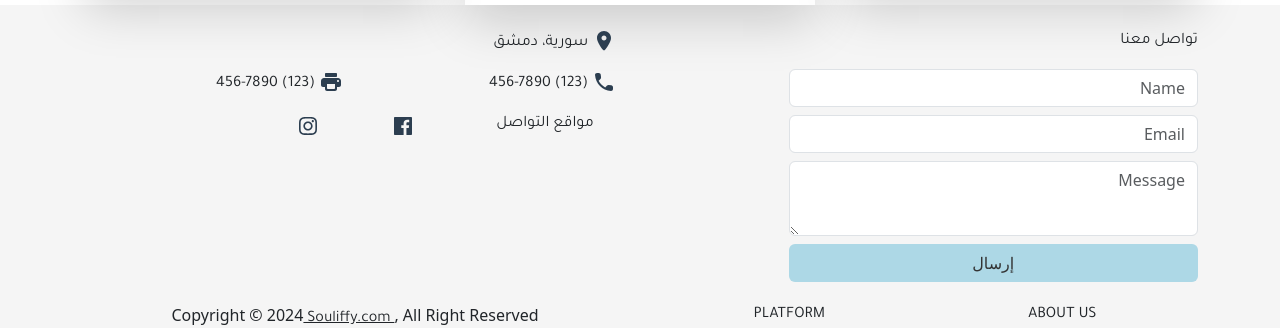
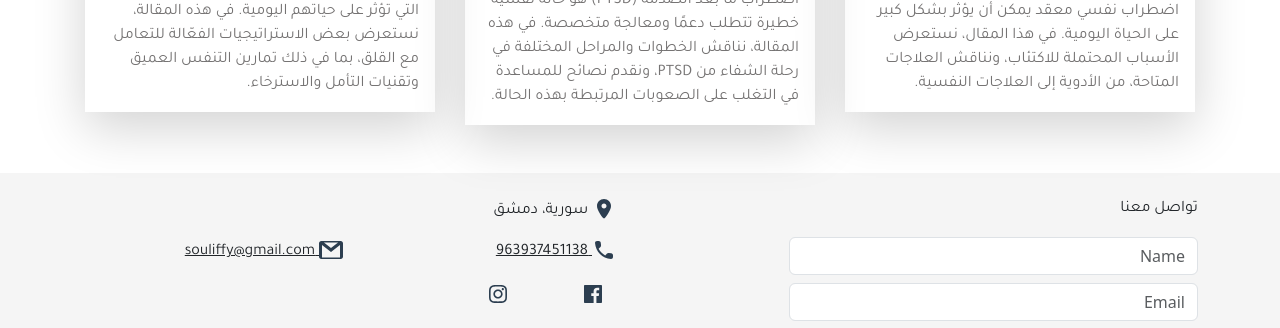
Before and after one commit to Siver29/souliffy, a React (Create React App) app: page /home in a window 1280 px wide. Shown: the part 2448-2776 px from the top of the page. Built offline with nearby package versions, Linux system fonts and the light colour scheme.

Commit message:
beginning section

```diff
--- a/src/Components/UserComponents/ArticlePage/ArticlePage.js
+++ b/src/Components/UserComponents/ArticlePage/ArticlePage.js
@@ -24,7 +24,7 @@ const ArticlePage = () => {
 
 
   return (
-    <div className='container article-page'>
+    <div className='container article-page mt-5 mb-5'>
         <div className='row'>
             <h3 className='text-center'>مقالات</h3>
             <p className='text-center fs-5 mt-1'>نقدم لك مجموعة من المقالات المتخصصة التي تغطي مواضيع متنوعة تهمك وتساعدك على فهم نفسك بشكل أفضل والتغلب على التحديات النفسية.</p>
--- a/src/Components/UserComponents/BeginningSection/BeginningSection.js
+++ b/src/Components/UserComponents/BeginningSection/BeginningSection.js
@@ -4,7 +4,7 @@ import './BeginningSection.css'
 
 const BeginningSection = () => {
     return (
-        <div className='container-fluid pt-4 pb-5 beginning-section'>
+        <div className='container-fluid pt-5 pb-5 beginning-section'>
             <div className='row'>
                 <h3 className='text-center'>كيف بدأنا؟</h3>
                 <p className='text-center fs-5 mt-1 mb-5'>انطلقنا من إيماننا العميق بضرورة توفير الدعم النفسي المتخصص للمجتمع،
--- a/src/Components/UserComponents/DoctorPage/DoctorPage.js
+++ b/src/Components/UserComponents/DoctorPage/DoctorPage.js
@@ -37,7 +37,7 @@ const DoctorPage = () => {
     ];
 
     return (
-        <div className='container-fluid'>
+        <div className='container-fluid mt-5'>
             <div className='row'>
                 {/* <div className="left-doctor-page-triangle col-sm-6 "></div>
                 <div className="right-doctor-page-triangle col-sm-6 "></div> */}
--- a/src/Components/UserComponents/Footer/Footer.css
+++ b/src/Components/UserComponents/Footer/Footer.css
@@ -15,6 +15,11 @@
   }
   .btn-submit:hover{
     background-color: var(--secondary-green-color) ;
+    color: var(--primary-bg-color);
+  }
+  .btn-submit:active{
+    background-color: var(--secondary-green-color) ;
+    color: var(--primary-bg-color);
   }
   .contact-form{
     height: 100px;
--- a/src/Components/UserComponents/Footer/Footer.js
+++ b/src/Components/UserComponents/Footer/Footer.js
@@ -3,6 +3,8 @@ import 'bootstrap/dist/css/bootstrap.min.css';
 import './Footer.css';
 
 const Footer = () => {
+
+
   return (
     <div className="container-fluid footer p-4">
       <div className="container h-75">
@@ -34,30 +36,31 @@ const Footer = () => {
             <div className='container'>
               <div className='row'>
                 <div className="col-md-6 col-12">
-                  <p className='text-end'>
-                    <img src='assets/svg/round-phone.svg' alt='Phone' /> (123) 456-7890
-                  </p>
+                  <a href="tel:+963937451138" className="text-dark">
+                    <p className='text-end'>
+                      <img src='assets/svg/round-phone.svg' alt='Phone' /> 963937451138
+                    </p>
+                  </a>
                 </div>
                 <div className="col-md-6 col-12">
-                  <p className='text-end'>
-                    <img src='assets/svg/round-local-printshop.svg' alt='Fax' /> (123) 456-7890
-                  </p>
+                  <a href="mailto:souliffy@gmail.com" className="text-dark">
+                    <p className='text-end'>
+                      <img src='assets/svg/gmail-icon.svg' alt='Gmail' /> souliffy@gmail.com
+                    </p>
+                  </a>
                 </div>
               </div>
             </div>
             <div className="row text-center">
               <div className="container">
                 <div className='row'>
-                  <div className='col-4'>
-                    <p>مواقع التواصل</p>
-                  </div>
                   <div className='col-2'>
-                    <a href="https://www.facebook.com" className="text-dark ">
+                    <a href="https://www.facebook.com/profile.php?id=61563397493513&mibextid=ZbWKwL" target="_blank" className="text-dark ">
                       <img src='assets/svg/facebook.svg' alt='Facebook' />
                     </a>
                   </div>
                   <div className='col-2'>
-                    <a href="https://www.instagram.com" className="text-dark">
+                    <a href="https://www.instagram.com/souliffyplatform?igsh=MWRjM3RrZXFza2tkYg==" target="_blank" className="text-dark">
                       <img src='assets/svg/instagram.svg' alt='Instagram' />
                     </a>
                   </div>
@@ -68,14 +71,8 @@ const Footer = () => {
 
         </div>
         {/* ............... */}
-        <div className="row mt-5  latest-footer">
-          <div className="col-12 col-md-6">
-            <div className="d-flex justify-content-around align-items-center">
-              <a href="#about" className="text-dark footer-links">ABOUT US</a>
-              <a href="#platform" className="text-dark footer-links">PLATFORM</a>
-            </div>
-          </div>
-          <div className="col-12 col-md-6 text-center">
+        <div className="row mt-5 latest-footer">
+          <div className="col-12 w-100      col-md-6 text-center">
             Copyright © 2024
             <a href="https://souliffy.com" className="text-dark"> Souliffy.com </a>, All Right Reserved
           </div>
```
Also changed, not shown: public/assets/svg/gmail-icon.svg (added).
